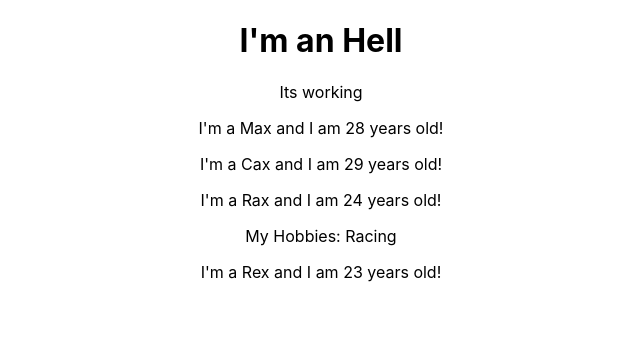
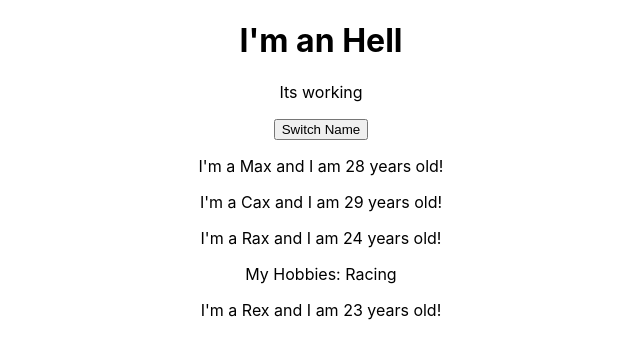
Before and after one commit to pyzen5/react, a React (Create React App) app: page / in a window 1280 px wide. Shown: the top 358 px of the page, without its empty margins (319-959 px from the left). Built offline with nearby package versions, Linux system fonts and the light colour scheme.

Commit message:
using state

```diff
--- a/src/App.js
+++ b/src/App.js
@@ -2,29 +2,45 @@ import React, { Component } from 'react';
 import './App.css';
 import Person from './Person/Person';
 
-function App() {
-  // JSX
-  return (
-    <div className="App">
+// function App() {
+//   // JSX
+//   return (
+//     <div className="App">
+//       <h1>I'm an Hell</h1>
+//       <p>Its working</p>
+//       <button>Switch Name</button>
+//       <Person name="Max" age="28" />
+//       <Person name="Cax" age="29" />
+//       <Person name="Rax" age="24">My Hobbies: Racing</Person>
+//       <Person name="Rex" age="23" />
+//     </div>
+//   );
+//   // return React.createElement('div', {className: 'App'}, React.createElement('h1', null,  'I\'m an Hell'))
+// }
+
+class App extends Component {
+  state = {
+    persons: [
+      {name: 'Max', age: 28 },
+      {name: 'Rex', age: 27 },
+      {name: 'Fax', age: 24 },
+      {name: 'Cax', age: 23 },
+    ]
+  }
+
+  render() {
+    return (
+      <div className="App">
       <h1>I'm an Hell</h1>
       <p>Its working</p>
-      <Person name="Max" age="28" />
+      <button>Switch Name</button>
+      <Person name={this.state.persons[0].name} age={this.state.persons[0].age} />
       <Person name="Cax" age="29" />
       <Person name="Rax" age="24">My Hobbies: Racing</Person>
       <Person name="Rex" age="23" />
     </div>
-  );
-  // return React.createElement('div', {className: 'App'}, React.createElement('h1', null,  'I\'m an Hell'))
+    );
+  }
 }
 
-// class App extends Component {
-//   render() {
-//     return (
-//       <div className="App">
-//         <h1>I'm an Hell</h1>
-//       </div>
-//     );
-//   }
-// }
-
 export default App;
```
